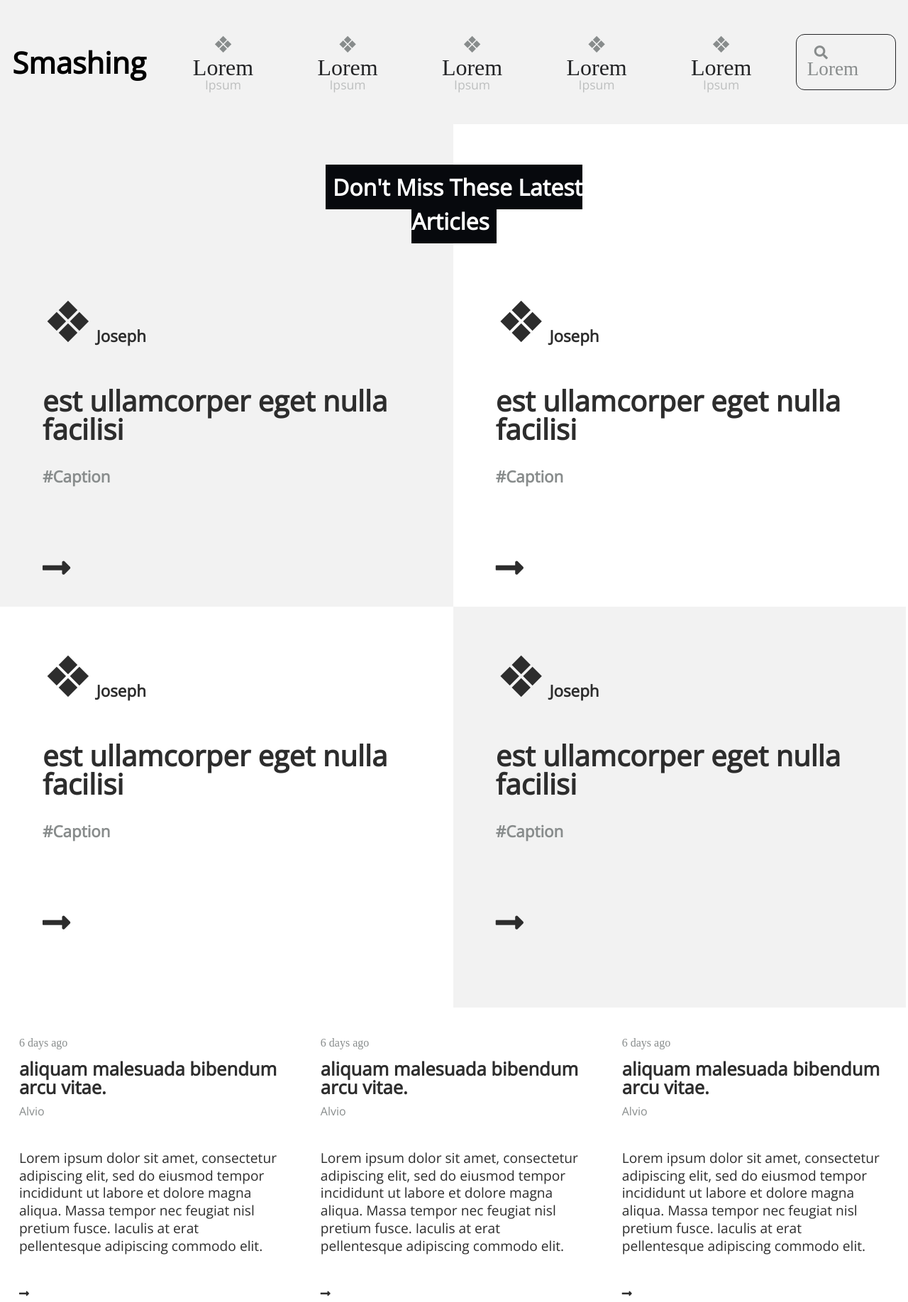
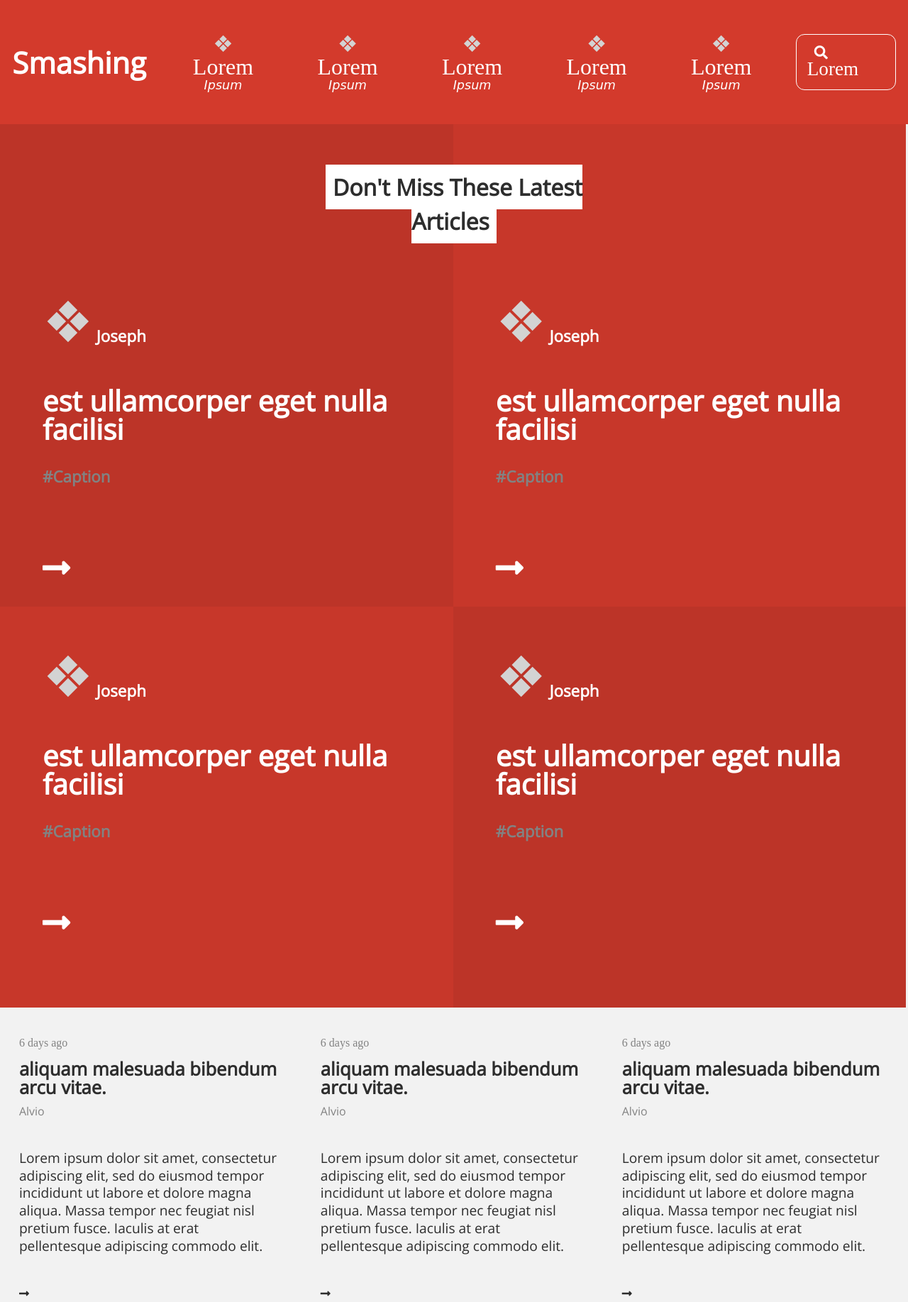
Before and after one commit to kvnlay/Smashing-magazine, a plain HTML site: page index.html in a window 1280 px wide. Shown: the top 1835 px of the page at 71% size. Drawn offline with nearby package versions, Linux system fonts and the light colour scheme.

Commit message:
Implemented code-review recomendations

```diff
--- a/assets/css/style.css
+++ b/assets/css/style.css
@@ -1,6 +1,6 @@
 body{
     color: #2d2d2d;
-    max-width: 1500px;
+    background: #f2f2f2;
 }
 
 h1{
@@ -17,7 +17,7 @@ h4{
 }
 
 .light-grey, .featured-article h3{
-    color: #888C8C;
+    color: #828282;
 }
 .flex{
     display: flex;
@@ -26,13 +26,15 @@ h4{
 .column{
     flex-direction: column;
 }
-
+.cl-white{
+    color: #fff;
+}
 
 
 /* Header styles */
 
 .navbar{
-    background: rgb(242, 242, 242);
+    background: #d33a2c;
     justify-content: space-around;
     align-items: center;
     width: 100vw;
@@ -40,9 +42,8 @@ h4{
 }
 
 .logo{
-font: bold 2.6em 'Open Sans', sans-serif;
-color: black;
-width: 15%;
+    font: bold 2.6em 'Open Sans', sans-serif;
+    width: 15%;
 }
 
 .nav-item{
@@ -54,24 +55,21 @@ width: 15%;
 
 .nav-icon{
     font-size: 2em;
-    color: #888C8C;
+    color: #d3d3d3;
 }
 
 .nav-title{
     font-size: 2em;
-    color: #232426;
     text-align: center;
 }
 
 .nav-subtitle{
-    font-size: 1.1em;
-    font-family: 'Open Sans', sans-serif;
-    color: #BDBFBF;
+    font: lighter oblique 1.1em 'Bilbo', cursive;
     text-align: center;
 }
 
 .nav-btn{
-    border: 1px solid #232426;
+    border: 1px solid #fff;
     border-radius: 12px;
     padding: 15px;
 }
@@ -79,14 +77,12 @@ width: 15%;
 .nav-btn i{
     font-size: 1.2em;
     padding: 0 0 0 10px;
-    color: #888C8C;
 
 }
 
 .nav-btn span{
     font-size: 1.7em;
     padding-right: 20px;
-    color: #888C8C;
 }
 
 .featured-articles{
@@ -95,14 +91,13 @@ width: 15%;
 .featured-caption{
     position: absolute;
     top: 240px;
+    line-height: 1.5;
+    text-align: center;
     width: 100%;
-    text-align: center;
-    line-height: 1.5;
 }
 .featured-caption span{
     width: 400px;
-    background: #07090D;
-    color: #fff;
+    background: #fff;
     padding: 10px;
 }
 .featured-article{
@@ -116,13 +111,14 @@ width: 15%;
 }
 
 .dark{
-    background: #f2f2f2;
+    background: #bc3428;
 }
 .light{
-    background: #fff;
+    background:#c7372a;
 }
 .featured-photo{
     font-size: 5em;
+    color: #d3d3d3;
 }
 .featured-name{
     width: 200px;height: 40px;
@@ -179,7 +175,7 @@ width: 15%;
     margin-right: 21.6px;
     margin-bottom: 25.2px;
     margin-top: 40px;
-    background: #888C8C;
+    background: #d3d3d3;
     border-radius: 15px;
 }
 
@@ -188,7 +184,7 @@ width: 15%;
     width: 839.8px;
     padding: 0 21.6px 0 21.6px;
     margin-bottom: 75px;
-    background: #BDBFBF;
+    background: #d33a2c;
     border-radius: 15px;
 }
 
@@ -214,19 +210,18 @@ width: 15%;
 
 .ad2-icon{
     font-size: 11em;
-    color: #888C8C;
+    color: #d3d3d3;
     margin-top: 11%;
 }
 
 .ad2-title{
     font-size: 4em;
-    color: #07090D;
 }
 
 .ad2-btn{
     width: 224px;
     height: 50px;
-    background: #07090D;
+    background: #d3d3d3;
     border-radius: 3px;
     margin-top: 150px;
 }
@@ -243,13 +238,12 @@ width: 15%;
     height: auto;
     justify-content: center;
     text-align: center;
-    background: #888C8C;
+    background: #d33a2c;
     padding-top: 60px;
     margin-top: 50px;
 }
 
 .conf-date{
-    color: #353535;
     font-family: 'Times New Roman', Times, serif;
     font-size: 1.1em;
     text-transform: uppercase;
@@ -257,7 +251,6 @@ width: 15%;
 }
 
 .conf-title{
-    color: #07090D;
     font-family: 'Concert One', cursive;
     text-decoration: underline;
     font-size: 3.5em;
@@ -267,7 +260,6 @@ width: 15%;
 }
 
 .conf-text{
-    color: #353535;
     text-align: center;
     font-family: 'Times New Roman', Times, serif;
     font-size: 1.5em;
@@ -278,7 +270,7 @@ width: 15%;
 .conf-cta{
     width: 440px;
     height: 70px;
-    background: #07090D;
+    background: #d3d3d3;
     border-radius: 12px;
     justify-content: center;
     margin-left: auto;
@@ -321,7 +313,7 @@ width: 15%;
     text-transform: uppercase;
     font-weight: lighter;
     font-size: .85em;
-    color: #888C8C;
+    color: #d3d3d3;
 }
 .person-info{
     width: 100%;
@@ -431,7 +423,7 @@ width: 15%;
     flex-wrap: nowrap;
     margin: 20px 30px 0 5px;
     justify-content: center;
-    background: #F2F2F2;
+    background: #d33a2c;
     text-align: center;
 }
 
@@ -465,7 +457,6 @@ width: 15%;
 .curated-ad-title{
     font-family: 'Concert One', cursive;
     font-size: 3em;
-    color: #07090D;
     margin-top: 30px;
     text-transform: capitalize;
 }
@@ -473,7 +464,7 @@ width: 15%;
 .curated-ad-text{
     font-family: 'Times New Roman', Times, serif;
     font-size: 1.3em;
-    color: #888C8C;
+    color: #d3d3d3;
     margin: 30px 80px 30px 80px;
     text-align: center;
 }
@@ -488,7 +479,7 @@ width: 15%;
     width: 420px;
     height: 62px;
     border-radius: 15px;
-    background: #07090D;
+    background: #d3d3d3;
     margin-bottom: 20px;
     margin-left: auto;
     margin-right: auto;
@@ -497,7 +488,6 @@ width: 15%;
 .curated-ad-small{
     font-family: 'Times New Roman', Times, serif;
     font-size: 1.3em;
-    color: #BDBFBF;
     margin: 30px 33% 30px 33%;
     text-align: center;
     margin-bottom: 25px;
--- a/index.html
+++ b/index.html
@@ -5,46 +5,46 @@
     <meta name="viewport" content="width=device-width, initial-scale=1.0">
     <meta http-equiv="X-UA-Compatible" content="ie=edge">
     <link rel="stylesheet" href="assets/css/reset.css">
-    <link rel="stylesheet" href="assets/css/style.css">
     <link href="https://fonts.googleapis.com/css?family=Concert+One%7COpen+Sans" rel="stylesheet">
     <link rel="stylesheet" href="https://use.fontawesome.com/releases/v5.7.2/css/all.css" integrity="sha384-fnmOCqbTlWIlj8LyTjo7mOUStjsKC4pOpQbqyi7RrhN7udi9RwhKkMHpvLbHG9Sr" crossorigin="anonymous">
+    <link rel="stylesheet" href="assets/css/style.css">
     <title>Smashing magazine</title>
 </head>
 <body>
     <header>
         <div class="navbar flex">
-            <div class="logo">
+            <div class="logo cl-white">
                 <div>
                     Smashing
                 </div>
             </div>
             <div class="nav-item flex column">
                 <div class="nav-icon">❖</div>
-                <div class="nav-title"> Lorem </div>
-                <div class="nav-subtitle">Ipsum</div>
+                <div class="nav-title cl-white"> Lorem </div>
+                <div class="nav-subtitle cl-white">Ipsum</div>
             </div>
             <div class="nav-item flex column">
                 <div class="nav-icon">❖</div>
-                <div class="nav-title"> Lorem </div>
-                <div class="nav-subtitle">Ipsum</div>
+                <div class="nav-title cl-white"> Lorem </div>
+                <div class="nav-subtitle cl-white">Ipsum</div>
             </div>
             <div class="nav-item flex column">
                 <div class="nav-icon">❖</div>
-                <div class="nav-title"> Lorem</div>
-                <div class="nav-subtitle">Ipsum</div>
+                <div class="nav-title cl-white"> Lorem</div>
+                <div class="nav-subtitle cl-white">Ipsum</div>
             </div>
             <div class="nav-item flex column">
                 <div class="nav-icon">❖</div>
-                <div class="nav-title"> Lorem</div>
-                <div class="nav-subtitle">Ipsum</div>
+                <div class="nav-title cl-white"> Lorem</div>
+                <div class="nav-subtitle cl-white">Ipsum</div>
             </div>
             <div class="nav-item flex column">
                 <div class="nav-icon">❖</div>
-                <div class="nav-title"> Lorem</div>
-                <div class="nav-subtitle">Ipsum</div>
+                <div class="nav-title cl-white"> Lorem</div>
+                <div class="nav-subtitle cl-white">Ipsum</div>
             </div>
             <div class="nav-item menu-btn column">
-                <div class="nav-btn">
+                <div class="nav-btn cl-white">
                     <i class="fas fa-search"></i>
                     <span>Lorem</span>
                 </div>
@@ -58,7 +58,7 @@
                 Don't Miss These Latest<br>
                 Articles
             </span></h2>
-            <div class="featured-article dark top-pad">
+            <div class="featured-article dark top-pad cl-white">
                 <span class="featured-photo">❖</span>
                 <span class="featured-name">Joseph</span>
                 <h1>est ullamcorper eget nulla facilisi</h1>
@@ -67,7 +67,7 @@
                     <i class="fas fa-long-arrow-alt-right"></i>
                 </span>
             </div>
-            <div class="featured-article light top-pad">
+            <div class="featured-article light top-pad cl-white">
                 <span class="featured-photo">❖</span>
                 <span class="featured-name">Joseph</span>
                 <h1>est ullamcorper eget nulla facilisi</h1>
@@ -76,7 +76,7 @@
                     <i class="fas fa-long-arrow-alt-right"></i>
                 </span>
             </div>
-            <div class="featured-article light down-pad">
+            <div class="featured-article light down-pad cl-white">
                 <span class="featured-photo">❖</span>
                 <span class="featured-name">Joseph</span>
                 <h1>est ullamcorper eget nulla facilisi</h1>
@@ -85,7 +85,7 @@
                     <i class="fas fa-long-arrow-alt-right"></i>
                 </span>
             </div>
-            <div class="featured-article dark down-pad">
+            <div class="featured-article dark down-pad cl-white">
                 <span class="featured-photo">❖</span>
                 <span class="featured-name">Joseph</span>
                 <h1>est ullamcorper eget nulla facilisi</h1>
@@ -124,7 +124,7 @@
                 </span>
             </div>
         </div>
-        <div class="ads flex">
+        <div class="ads flex cl-white">
             <div class="ad1 flex column">
                 <div class="ad1-title">
                     a pellentesque
@@ -174,7 +174,7 @@
                 </span>
             </div>
         </div>
-        <div class="ads flex">
+        <div class="ads flex cl-white">
             <div class="ad1 flex column">
                 <div class="ad1-title">
                     a pellentesque
@@ -195,7 +195,7 @@
                 <div class="ad2-btn"></div>
             </div>
         </div>
-        <div class="conference flex column">
+        <div class="conference flex column cl-white">
             <div class="conf-date">incididunt ut labore et dolore magna</div>
             <div class="conf-title">consectetur adipiscing elit</div>
             <div class="conf-text">Lorem ipsum dolor sit amet, consectetur adipiscing elit, sed do eiusmod tempor incididunt ut labore et dolore magna aliqua.</div>
@@ -335,7 +335,7 @@
                     </ul>
                 </div>
             </div>
-            <div class="curated-ad flex column">
+            <div class="curated-ad flex column cl-white">
                 <div class="curated-ad-title">dictumst vestibulum rhoncus est</div>
                 <div class="curated-ad-text">Lorem ipsum dolor sit amet, consectetur adipiscing elit, sed do eiusmod tempor incididunt ut labore et dolore magna aliqua. </div>
                 <div class="curated-ad-icon">
```
